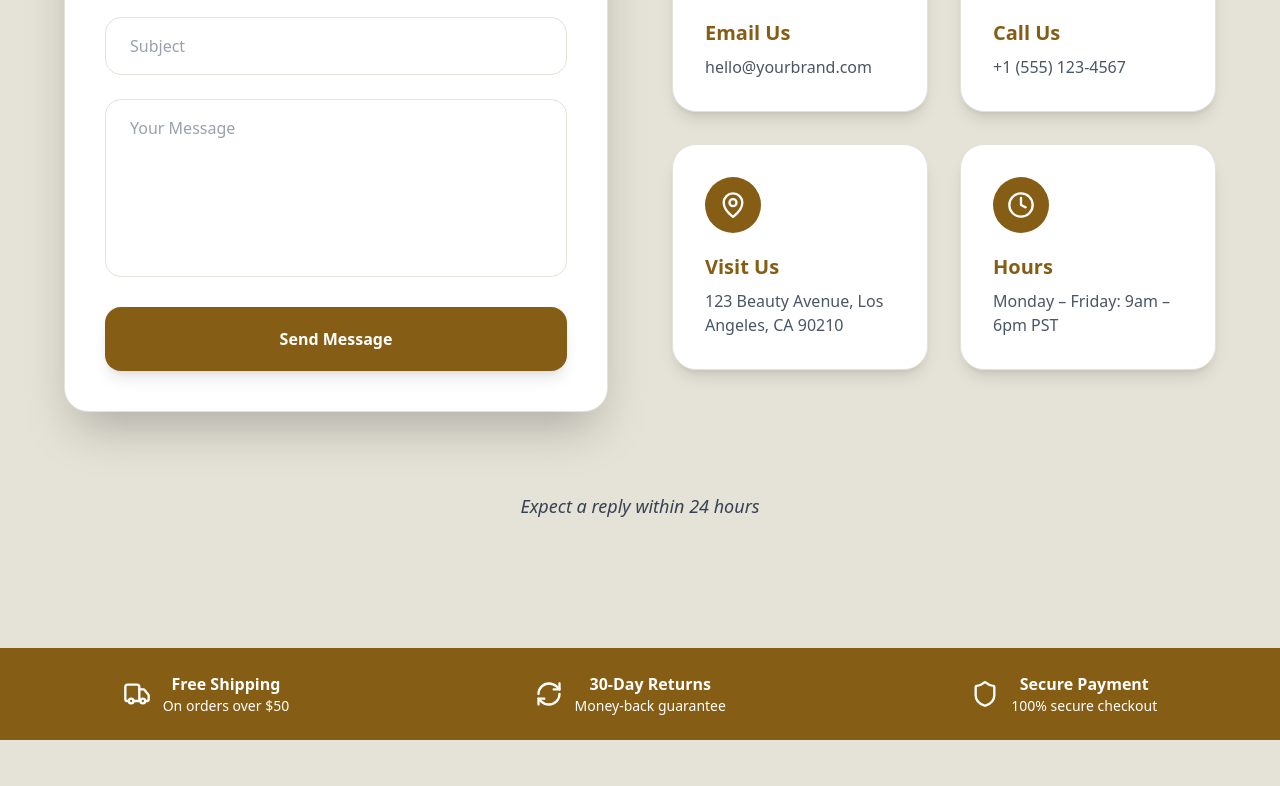
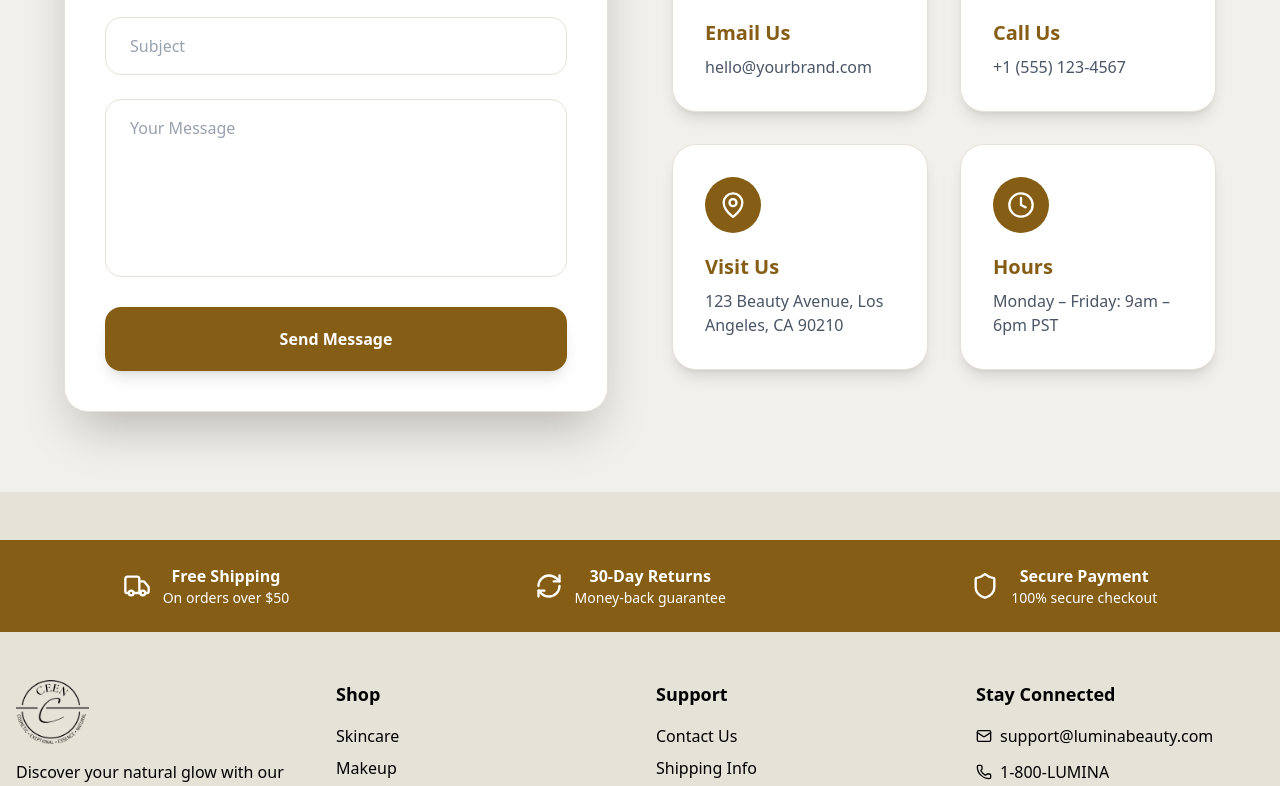
Before and after one commit to Natnaelm24/Ceencosmetics, a React (Vite) app: page /contact in a window 1280 px wide. Shown: the part 858-1644 px from the top of the page. Built offline with nearby package versions, Linux system fonts and the light colour scheme.

Commit message:
Edit How to use

```diff
--- a/src/page/Contact/Component/ContactPage.jsx
+++ b/src/page/Contact/Component/ContactPage.jsx
@@ -5,7 +5,7 @@ import { Heart, Send } from 'lucide-react';
 
 const ContactPage = () => {
   return (
-    <div className="min-h-screen bg-[#e5e2d7] py-20 px-6">
+    <div className="min-h-screen bg-[#f1f0ec] py-20 px-6">
       <div className="max-w-6xl mx-auto">
 
         {/* Header */}
@@ -37,13 +37,6 @@ const ContactPage = () => {
             <ContactInfo />
           </div>
         </div>
-
-        {/* Footer Note */}
-        <div className="text-center mt-20">
-          <p className="text-gray-700 text-lg italic">
-            Expect a reply within 24 hours
-          </p>
-        </div>
       </div>
     </div>
   );
--- a/src/page/Home/Component/Howtosection.jsx
+++ b/src/page/Home/Component/Howtosection.jsx
@@ -2,9 +2,10 @@
 import React from 'react';
 import { PlayCircle, Droplets, Sparkles, Sun, Moon } from 'lucide-react';
 
+
 export default function HowToUseWithImage({
   productName = "Radiance Glow Serum",
-  imageSrc = "/images/products/radiance-serum-bottle.jpg"
+  imageSrc = "../src/assets/Image/Image5.jpg"
 }) {
   const steps = [
     {
@@ -68,7 +69,7 @@ export default function HowToUseWithImage({
             </div>
 
             {/* CTA Button */}
-            <button className="mt-12 flex items-center gap-3 bg-[#855d14] text-white px-8 py-4 rounded-full font-medium hover:bg-[#6e4b10] transition-all shadow-md">
+            <button className="mt-12 flex items-center gap-3 bg-[#ffffff] text-[#855d14] border-2 border-[#855d14] px-8 py-4 rounded-full font-medium hover:bg-[#6e4b10] hover:text-white transition-all shadow-md">
               <PlayCircle className="w-7 h-7" />
               Watch How It Works
             </button>
--- a/src/page/Home/Component/Whychoose.jsx
+++ b/src/page/Home/Component/Whychoose.jsx
@@ -91,10 +91,10 @@
         {/* Heading */}
         <h2 className="text-4xl md:text-5xl font-extrabold text-center mb-4">
           Why{" "}
-          <span className="text-transparent bg-clip-text bg-gradient-to-r from-[#855d14] to-[#e5e2d7]">
+          <span className="text-transparent bg-clip-text bg-gradient-to-r from-[#855d14] to-[#3b3626]">
             Choose Us?
           </span>
-        </h2>
+        </h2>c
         <p className="text-center text-gray-700 max-w-2xl mx-auto mb-16">
           We deliver innovative solutions backed by modern technology and dedicated support.
         </p>
```
Also changed, not shown: src/assets/Image/Image5.jpg (added).
